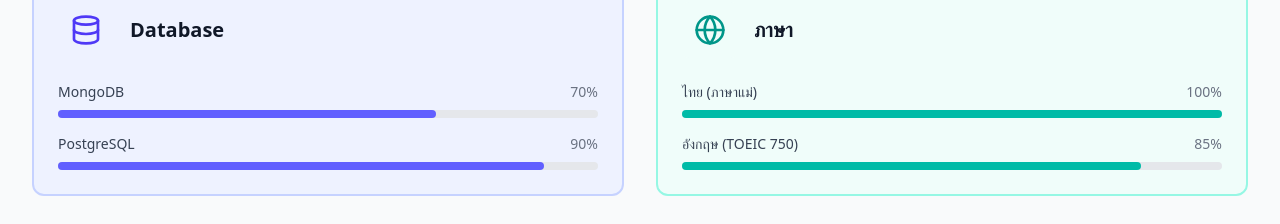
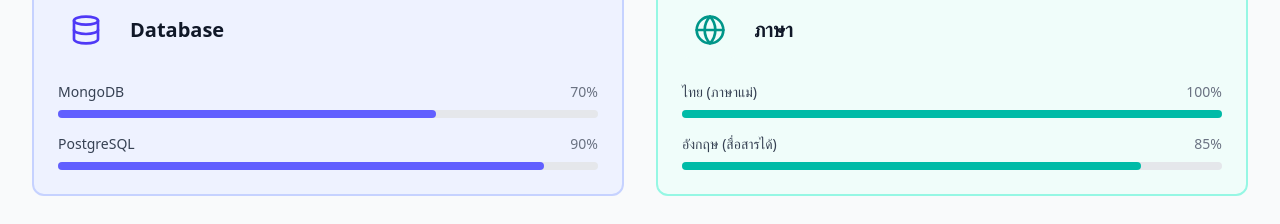
Before and after one commit to Setthapong-dev/my-portfolio, a React (Vite) app in the folder client/: page / in a window 1280 px wide. Shown: the part 2380-2604 px from the top of the page. Built offline with nearby package versions, Linux system fonts and the light colour scheme.

Commit message:
update cv

```diff
--- a/client/src/component/Skills.jsx
+++ b/client/src/component/Skills.jsx
@@ -44,7 +44,7 @@
       color: 'teal',
       skills: [
         { name: 'ไทย (ภาษาแม่)', level: 100 },
-        { name: 'อังกฤษ (TOEIC 750)', level: 85 },
+        { name: 'อังกฤษ (สื่อสารได้)', level: 85 },
       ]
     }
   ]
```
Also changed, not shown: 1 other file (tests, documents, lock files or other folders).
